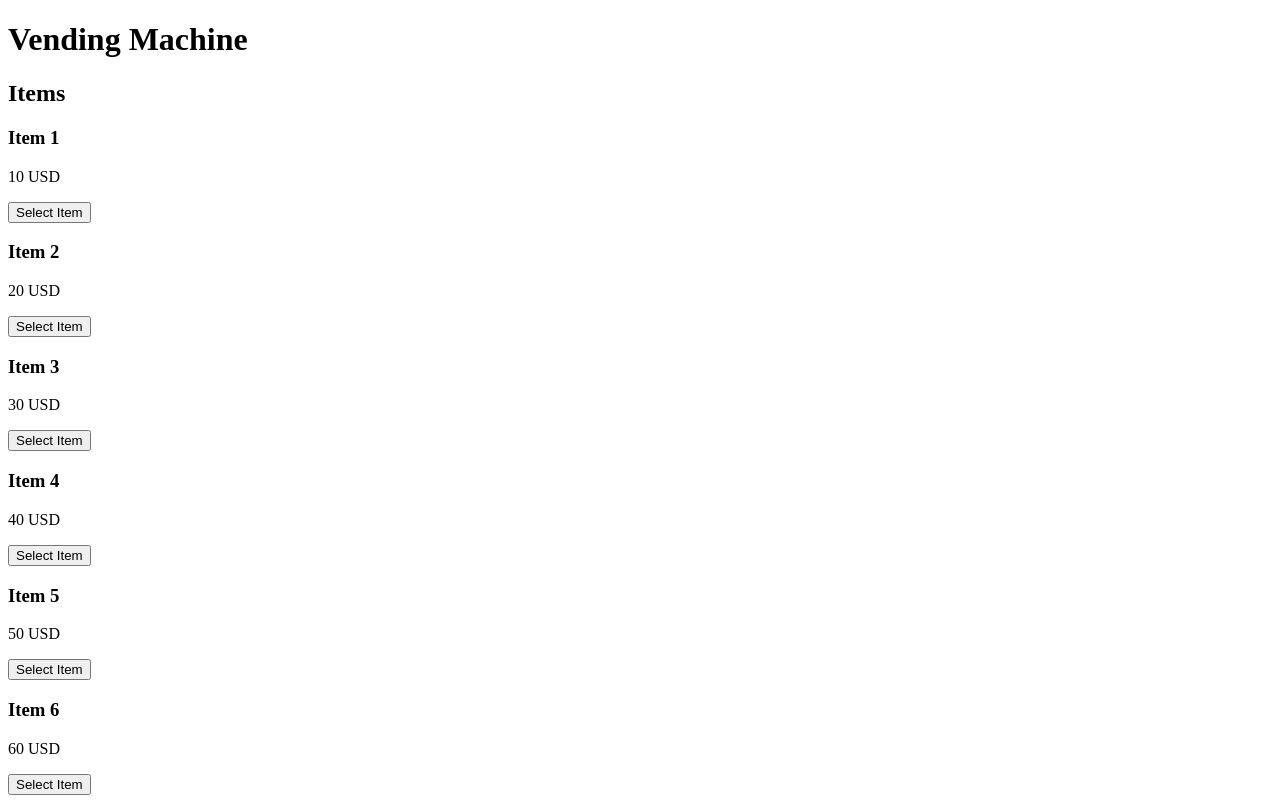
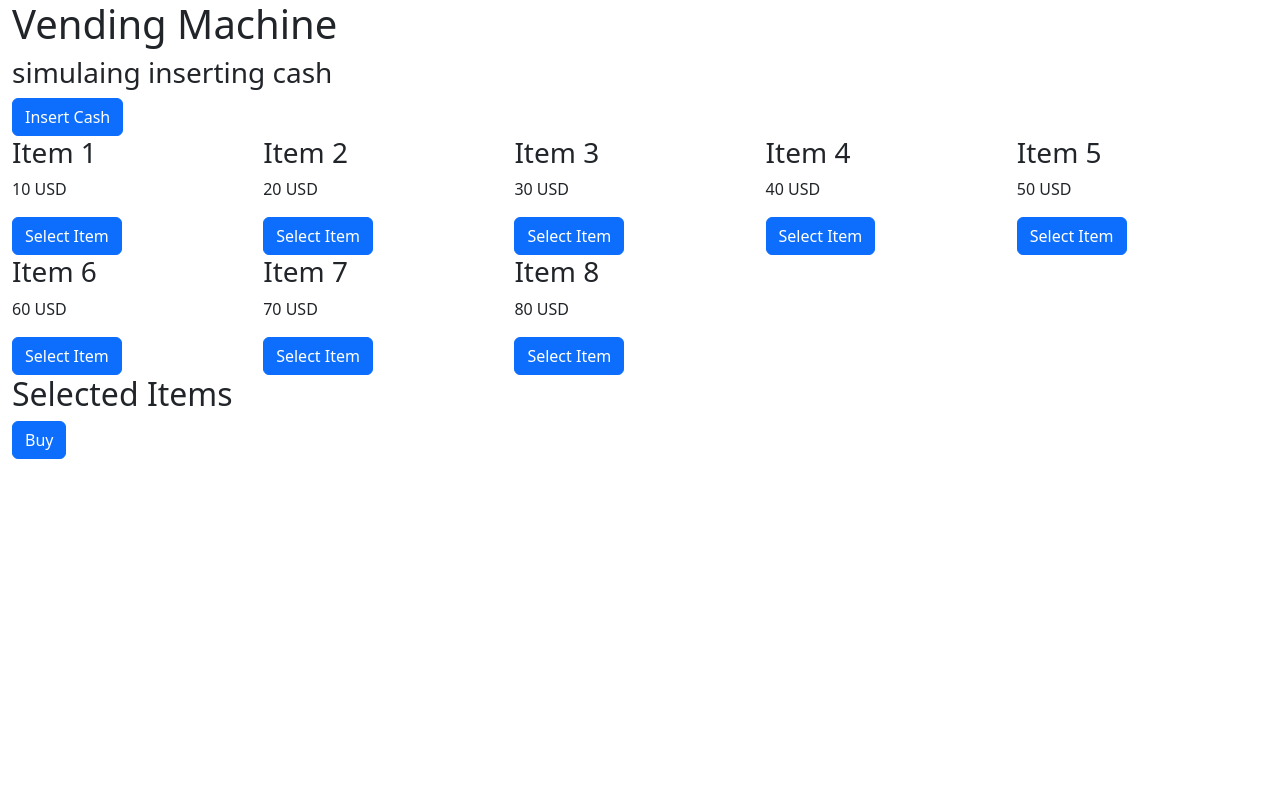
Before and after one commit to steph500/pariti, an Angular app: page / in a window 1280 px wide. Shown: the top 800 px of the page. Built offline with nearby package versions, Linux system fonts and the light colour scheme.

Commit message:
added error checks for money and items in the vending machine

```diff
--- a/angular.json
+++ b/angular.json
@@ -34,7 +34,8 @@
               "src/assets"
             ],
             "styles": [
-              "src/styles.scss"
+              "src/styles.scss",
+              "node_modules/bootstrap/dist/css/bootstrap.min.css"
             ],
             "scripts": []
           },
--- a/package.json
+++ b/package.json
@@ -18,6 +18,7 @@
     "@angular/platform-browser": "^14.1.3",
     "@angular/platform-browser-dynamic": "^14.1.3",
     "@angular/router": "^14.1.3",
+    "bootstrap": "^5.2.0",
     "ngx-bootstrap": "^9.0.0",
     "rxjs": "~6.6.0",
     "tslib": "^2.2.0",
--- a/src/app/app.component.html
+++ b/src/app/app.component.html
@@ -1,11 +1,15 @@
-<div class="container">
+<div class="container-fluid">
+
+  <div>
     <h1>Vending Machine</h1>
-  <h2>
-    Items
-  </h2>
+    <div><h3>simulaing inserting cash </h3>
+      <button class="btn btn-primary" (click)="insertMoney()">Insert Cash</button><br/>
+      <div *ngIf="totalAmountInserted"> Bal {{balance}} {{currency}}</div>
+    </div>
+
     <div class="row">
+      <div *ngFor="let item of items" class="item-rows">
         <div>
-      <div *ngFor="let item of items">
           <div>
             <h3>{{item.name}}</h3>
           </div>
@@ -16,5 +20,22 @@
         </div>
       </div>
     </div>
+  </div>
+
+  <div *ngIf="selectedItems">
+    <h2>
+      Selected Items
+    </h2>
+    <div class="row">
+      <div>
+        <div *ngFor="let item of selectedItems">
+          <div>
+            {{item.name}}
+          </div>
+        </div>
+        <button class="btn btn-primary" (click)="buyItems()">Buy</button>
+      </div>
+    </div>
+  </div>
 
 </div>
--- a/src/app/app.component.scss
+++ b/src/app/app.component.scss
@@ -0,0 +1,11 @@
+.row {
+    display: flex;
+    flex-wrap: wrap;
+    width: 100%;
+    align-items: center;
+}
+
+.item-rows {
+  width: 20%;
+  height: 100%;
+}
--- a/src/app/app.component.ts
+++ b/src/app/app.component.ts
@@ -1,6 +1,5 @@
 import { Component } from '@angular/core';
 import { ShopItemsInitialData } from './app.response.request';
-import { BsModalService } from 'ngx-bootstrap/modal';
 
 @Component({
   selector: 'app-root',
@@ -12,7 +11,6 @@ export class AppComponent {
   title = 'pariti';
 
   constructor(
-    private modalService: BsModalService,
   ) {
     // standing data for the shop items
     this.items.push(new ShopItemsInitialData('Item 1', 10, 10));
@@ -52,14 +50,43 @@ export class AppComponent {
     this.change[10] * 10 + this.change[20] * 20 + this.change[50] * 50 + this.change[100] * 100;
 
 
+  balance = 0;
+
   // function to add selected items to selectedItems array
   addSelectedItem(item: ShopItemsInitialData) {
-    this.selectedItems.push(item);
-    this.modalService.show(item.quantity + "selected");
+
+    // check that the amount of money inserted is enough to buy the item
+    this.totalAmount = item.price + this.totalAmount;
+
+    // update qantity of item in the vending machine
+    if(item.quantity) {
+      if (this.totalAmountInserted >= this.totalAmount) {
+        this.selectedItems.push(item);
+        item.quantity--;
+        this.balance = this.totalAmountInserted - item.price;
+      } else {
+        alert('Not enough money to purchase more items');
+      }
+    } else {
+      alert('No more items available');
+    }
+  }
+
+  // function to insert random amount of money into the vending machine
+  insertMoney() {
+    this.amount[1] = Math.floor(Math.random() * 10);
+    this.amount[2] = Math.floor(Math.random() * 10);
+    this.amount[5] = Math.floor(Math.random() * 10);
+    this.amount[10] = Math.floor(Math.random() * 10);
+    this.amount[20] = Math.floor(Math.random() * 10);
+    this.amount[50] = Math.floor(Math.random() * 10);
+    this.amount[100] = Math.floor(Math.random() * 10);
+    this.totalAmountInserted = this.amount[1] * 1 + this.amount[2] * 2 + this.amount[5] * 5 +
+      this.amount[10] * 10 + this.amount[20] * 20 + this.amount[50] * 50 + this.amount[100] * 100;
   }
 
   // function to allow user to buy an item
   buyItems() {
-    //
+    // check if the amount inserted is enough to buy the item
   }
 }
--- a/src/app/app.module.ts
+++ b/src/app/app.module.ts
@@ -4,7 +4,6 @@ import { BrowserModule } from '@angular/platform-browser';
 
 import { AppRoutingModule } from './app-routing.module';
 import { AppComponent } from './app.component';
-import { BsModalService } from 'ngx-bootstrap/modal';
 
 @NgModule({
   declarations: [
@@ -13,9 +12,9 @@ import { BsModalService } from 'ngx-bootstrap/modal';
   imports: [
     BrowserModule,
     FormsModule,
-    AppRoutingModule
+    AppRoutingModule,
   ],
-  providers: [BsModalService],
+  providers: [],
   bootstrap: [AppComponent]
 })
 export class AppModule { }
```
Also changed, not shown: 1 other file (tests, documents, lock files or other folders). Lines whose indentation alone changed are shown as unchanged.
